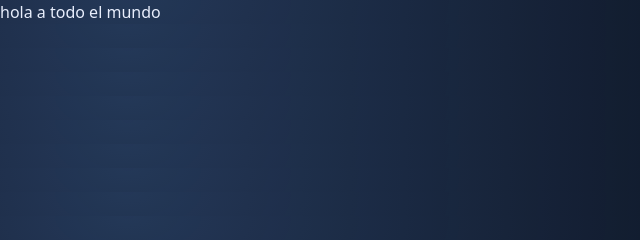
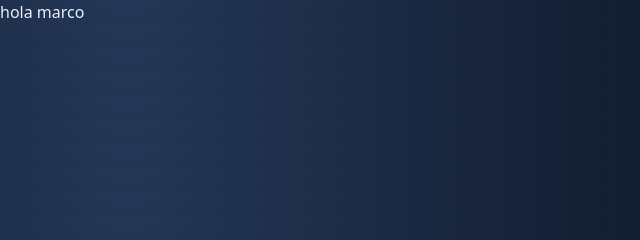
Before and after one commit to valenciainformadaweb-sys/valenciainformadaweb-sys.github.io, a plain HTML site: page ejemplo.html in a window 1280 px wide. Shown: the top 240 px of the page, 0-640 px from the left. Drawn offline with Linux system fonts and the light colour scheme.

Commit message:
modificar ejemplo.htm l

```diff
--- a/ejemplo.html
+++ b/ejemplo.html
@@ -297,7 +297,6 @@
 </head>
 
 <body>
- hola a todo el mundo
-
+hola marco
 </body>
 </html>
```
